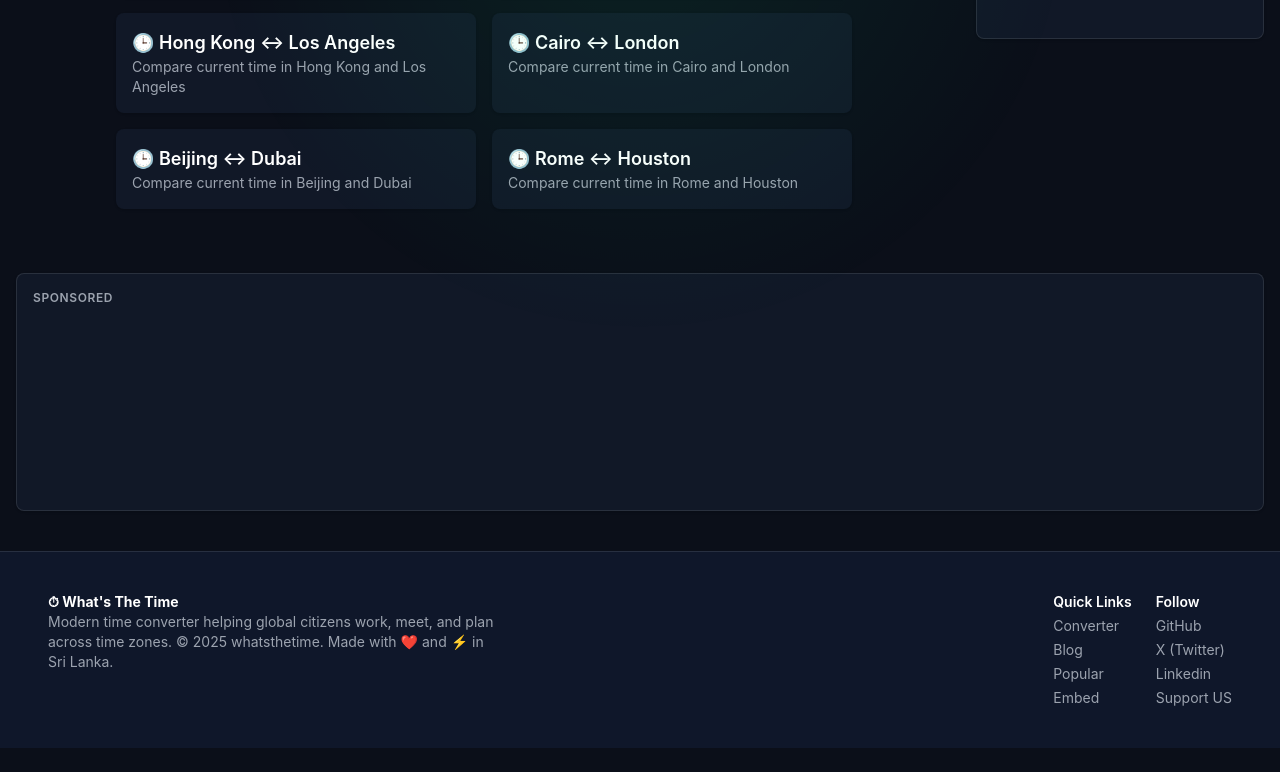
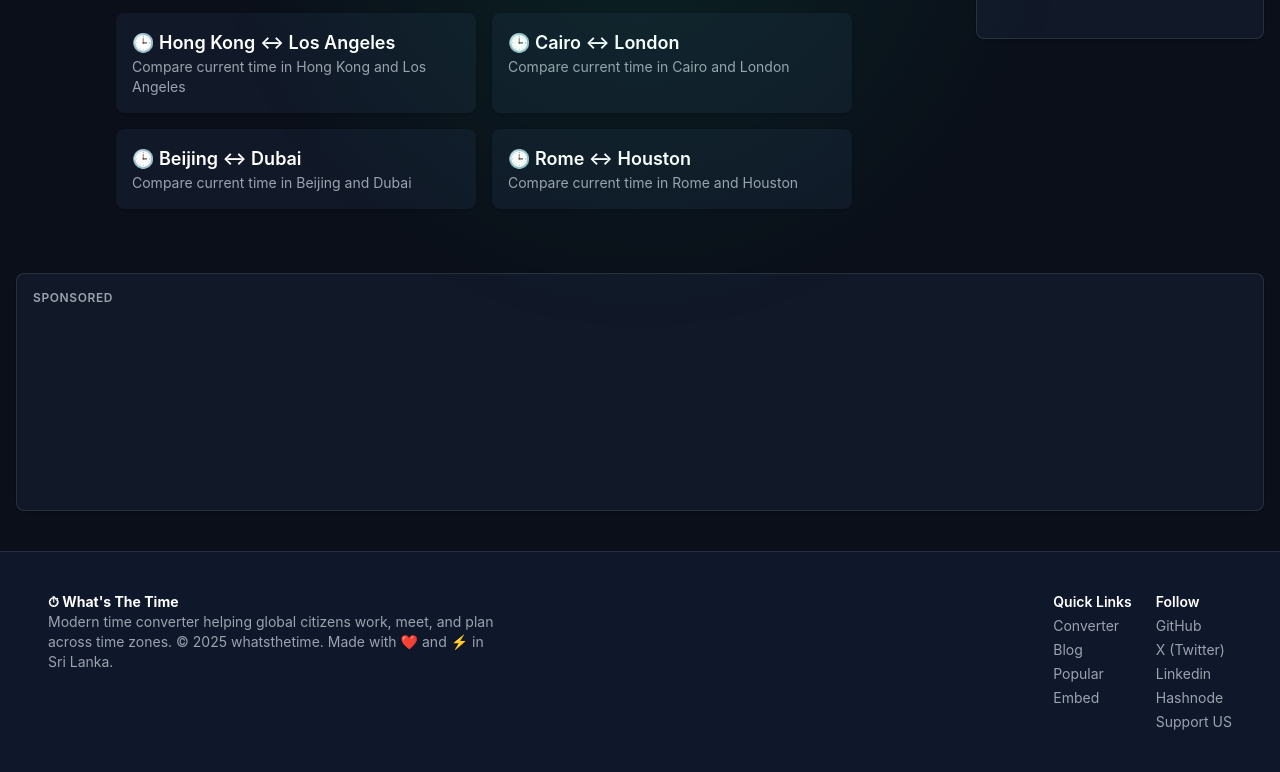
Before and after one commit to thekusaldarshana/whatsthetime, an Astro site: page /popular in a window 1280 px wide. Shown: the part 497-1269 px from the top of the page. Before the commit the page ends 1245 px from the top, so only its background shows below. Built offline with nearby package versions, Linux system fonts and the light colour scheme; Astro itself is replaced by a stand-in of ours; some packages are replaced by stand-ins of ours; a script that the page names is missing.

Commit message:
Update Layout.astro

```diff
--- a/src/layouts/Layout.astro
+++ b/src/layouts/Layout.astro
@@ -210,6 +210,7 @@ const { title = "What's The Time – Global Time Converter", description = "Easi
               <li><a href="github.com/thekusaldarshana/whatsthetime" target="_blank" class="hover:underline">GitHub</a></li>
               <li><a href="x.com/KusalDarshana75" class="hover:underline">X (Twitter)</a></li>
               <li><a href="linkedin.com/kusaldarshana" class="hover:underline">Linkedin</a></li>
+              <li><a href="https://whatsthetime.hashnode.dev" target = "_blank" class="hover:underline">Hashnode</a></li>
               <li><a href="https://www.coff.ee/thekusaldarshana" class="hover:underline">Support US</a></li>
             </ul>
           </div>
```
